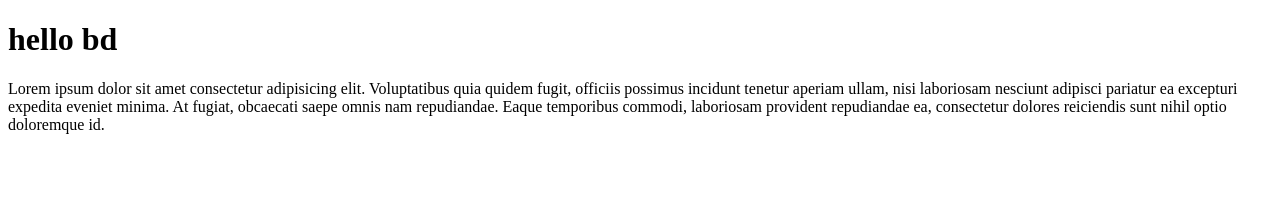
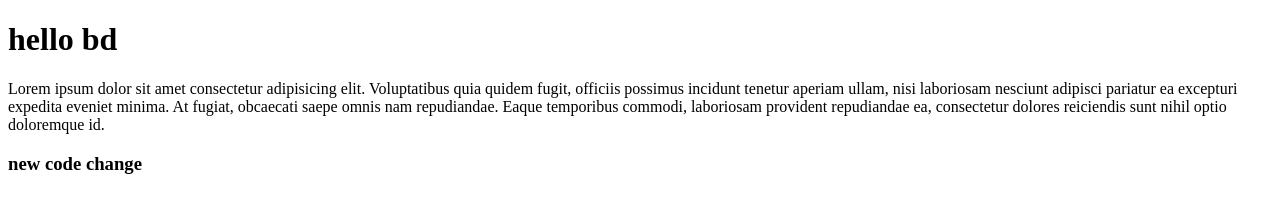
Before and after one commit to rakib-007/my-first-repo, a plain HTML site: page index.html in a window 1280 px wide. Drawn offline with Linux system fonts and the light colour scheme.

Commit message:
add header

```diff
--- a/index.html
+++ b/index.html
@@ -9,6 +9,7 @@
 <body>
     <h1>hello bd</h1>
     <p>Lorem ipsum dolor sit amet consectetur adipisicing elit. Voluptatibus quia quidem fugit, officiis possimus incidunt tenetur aperiam ullam, nisi laboriosam nesciunt adipisci pariatur ea excepturi expedita eveniet minima. At fugiat, obcaecati saepe omnis nam repudiandae. Eaque temporibus commodi, laboriosam provident repudiandae ea, consectetur dolores reiciendis sunt nihil optio doloremque id.</p>
+    <h3>new code change</h3>
 
 </body>
 </html>
```
